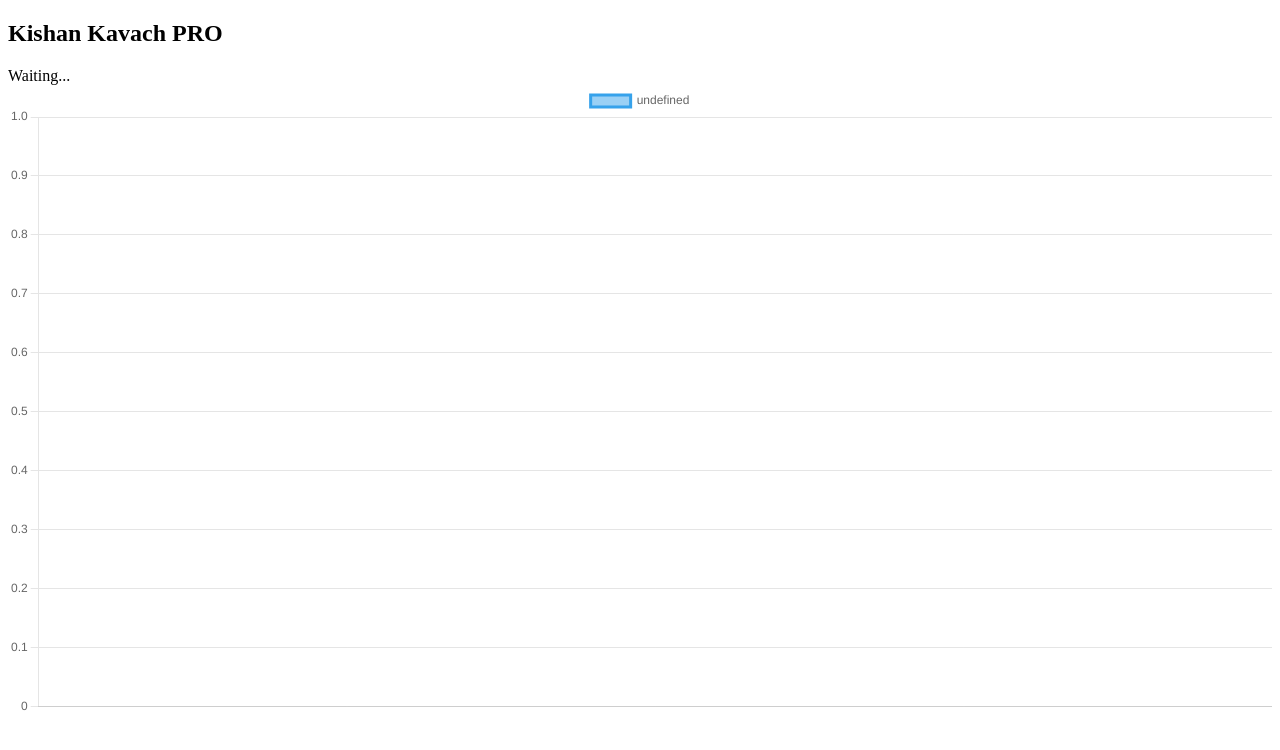
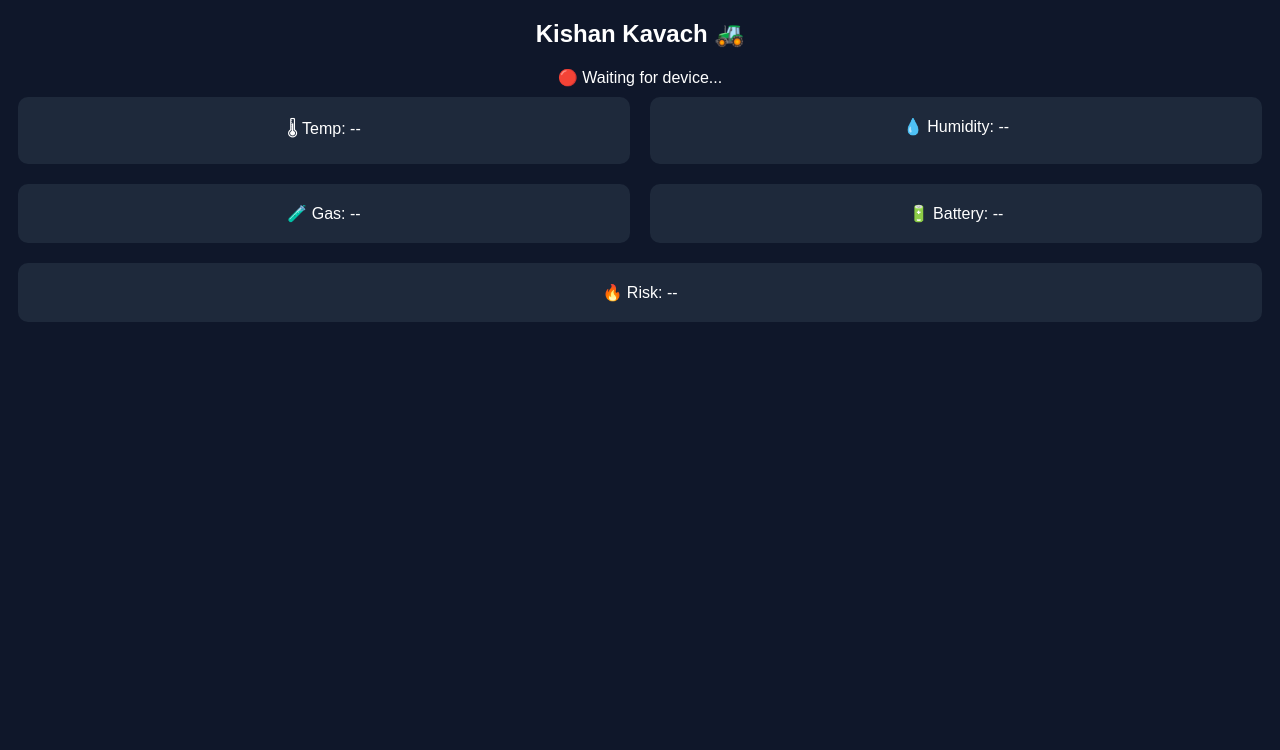
Before and after one commit to ankit18006/kishan_kavach_PRO, a Flask app: page / in a window 1280 px wide. Shown: the top 750 px of the page. Run offline with Flask 3, Linux system fonts and the light colour scheme; data that the repository does not hold is empty; some libraries are stand-ins or nearby versions.

Commit message:
Update index.html

```diff
--- a/templates/index.html
+++ b/templates/index.html
@@ -1,14 +1,63 @@
-
 <!DOCTYPE html>
 <html>
 <head>
+<title>Kishan Kavach</title>
 <script src="https://cdn.socket.io/4.0.0/socket.io.min.js"></script>
-<script src="https://cdn.jsdelivr.net/npm/chart.js"></script>
-<script src="/static/script.js"></script>
+
+<style>
+body {
+  font-family: Arial;
+  background: #0f172a;
+  color: white;
+  text-align: center;
+}
+
+.card {
+  background: #1e293b;
+  padding: 20px;
+  margin: 10px;
+  border-radius: 10px;
+}
+
+.grid {
+  display: grid;
+  grid-template-columns: repeat(2, 1fr);
+}
+</style>
+
+<script>
+const socket = io();
+
+socket.on("sensor_update", (d) => {
+  document.getElementById("status").innerText = "🟢 Live";
+
+  document.getElementById("temp").innerText = d.temperature;
+  document.getElementById("hum").innerText = d.humidity;
+  document.getElementById("gas").innerText = d.gas;
+  document.getElementById("bat").innerText = d.battery;
+  document.getElementById("risk").innerText = d.risk;
+});
+</script>
+
 </head>
+
 <body>
-<h2>Kishan Kavach PRO</h2>
-<div id="status">Waiting...</div>
-<canvas id="chart"></canvas>
+
+<h2>Kishan Kavach 🚜</h2>
+<div id="status">🔴 Waiting for device...</div>
+
+<div class="grid">
+
+<div class="card">🌡 Temp: <span id="temp">--</span></div>
+<div class="card">💧 Humidity: <span id="hum">--</span></div>
+<div class="card">🧪 Gas: <span id="gas">--</span></div>
+<div class="card">🔋 Battery: <span id="bat">--</span></div>
+
+</div>
+
+<div class="card">
+🔥 Risk: <span id="risk">--</span>
+</div>
+
 </body>
 </html>
```
